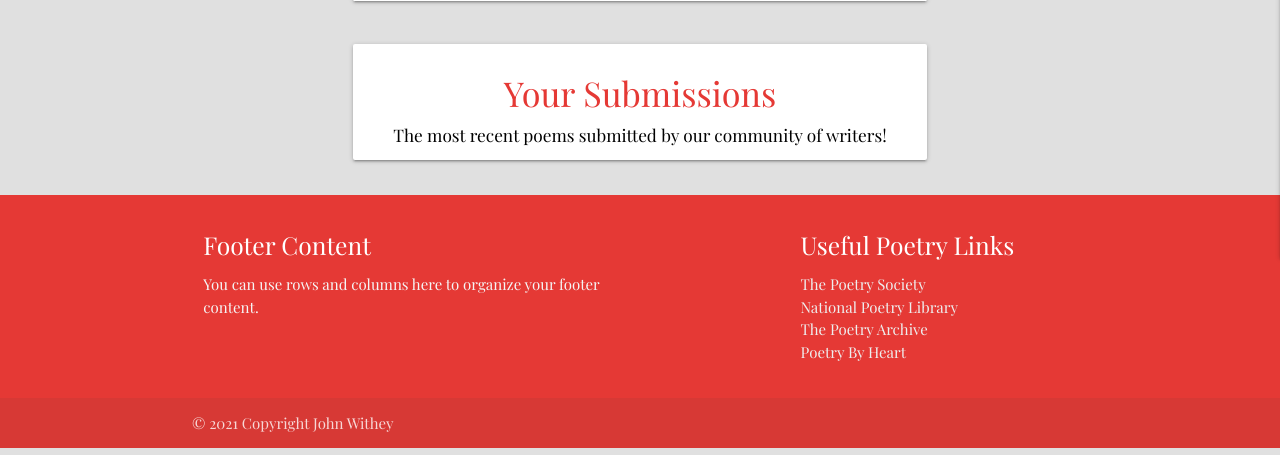
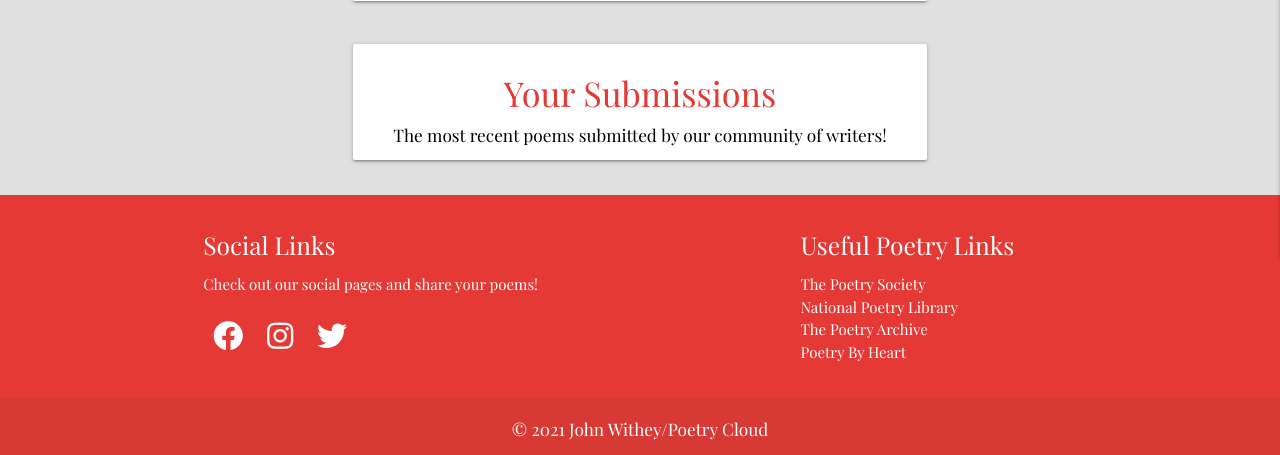
Before and after one commit to Code-Institute-Submissions/poetry_cloud, a Flask app: page / in a window 1280 px wide. Shown: the part 602-1057 px from the top of the page. Run offline with Flask 2, Linux system fonts and the light colour scheme; data that the repository does not hold is empty; some libraries are stand-ins or nearby versions.

Commit message:
Added social icons and links to footer and styled footer

```diff
--- a/static/css/style.css
+++ b/static/css/style.css
@@ -30,3 +30,8 @@ main {
 .card-panel.home {
     padding: 8px;
 }
+
+/* ------ Social icons ---- */
+i.fab {
+    padding: 10px;
+}
--- a/templates/base.html
+++ b/templates/base.html
@@ -74,25 +74,28 @@
      <footer class="page-footer red darken-1">
           <div class="container">
             <div class="row">
-              <div class="col l6 s12">
-                <h5 class="white-text">Footer Content</h5>
-                <p class="grey-text text-lighten-4">You can use rows and columns here to organize your footer content.</p>
+              <div class="col l6 s12 list-group social">
+                <h5 class="white-text">Social Links</h5>
+                <p class="white-text">Check out our social pages and share your poems!</p>
+                <a class="list-group-item white-text" href="https://www.facebook.com/" target="_blank"><i class="fab fa-facebook fa-2x" aria-hidden="true"></i></a>
+                <a class="list-group-item white-text" href="https://www.instagram.com/" target="_blank"><i class="fab fa-instagram fa-2x" aria-hidden="true"></i></a>
+                <a class="list-group-item white-text" href="https://twitter.com/" target="_blank"><i class="fab fa-twitter fa-2x" aria-hidden="true"></i></a>
               </div>
+
               <div class="col l4 offset-l2 s12">
                 <h5 class="white-text">Useful Poetry Links</h5>
                 <ul>
-                  <li><a class="grey-text text-lighten-3" href="https://poetrysociety.org.uk/">The Poetry Society</a></li>
-                  <li><a class="grey-text text-lighten-3" href="https://www.nationalpoetrylibrary.org.uk/">National Poetry Library</a></li>
-                  <li><a class="grey-text text-lighten-3" href="https://poetryarchive.org/">The Poetry Archive</a></li>
-                  <li><a class="grey-text text-lighten-3" href="https://www.poetrybyheart.org.uk/">Poetry By Heart</a></li>
+                  <li><a class="white-text" href="https://poetrysociety.org.uk/" target="_blank">The Poetry Society</a></li>
+                  <li><a class="white-text" href="https://www.nationalpoetrylibrary.org.uk/" target="_blank">National Poetry Library</a></li>
+                  <li><a class="white-text" href="https://poetryarchive.org/" target="_blank">The Poetry Archive</a></li>
+                  <li><a class="white-text" href="https://www.poetrybyheart.org.uk/" target="_blank">Poetry By Heart</a></li>
                 </ul>
               </div>
             </div>
           </div>
           <div class="footer-copyright">
-            <div class="container">
-            © 2021 Copyright John Withey
-            <a class="grey-text text-lighten-4 right" href="https://www.facebook.com/"><i class="fa fa-facebook" aria-hidden="true"></i></a>
+            <div class="container center-align">
+                <h6 class="white-text">© 2021 John Withey/Poetry Cloud</h6>
             </div>
           </div>
         </footer>
--- a/templates/poems.html
+++ b/templates/poems.html
@@ -6,7 +6,7 @@
         <div class="col s12 m8 offset-m2">
             <div class="card center-align">
                 <div class="card-image">
-                    <img src="images/paper.jpg">
+                    <img src="/assets/images/paper.jpg">
                 <span class="card-title">Card Title</span>
             </div>
             <div class="card-content">
```
